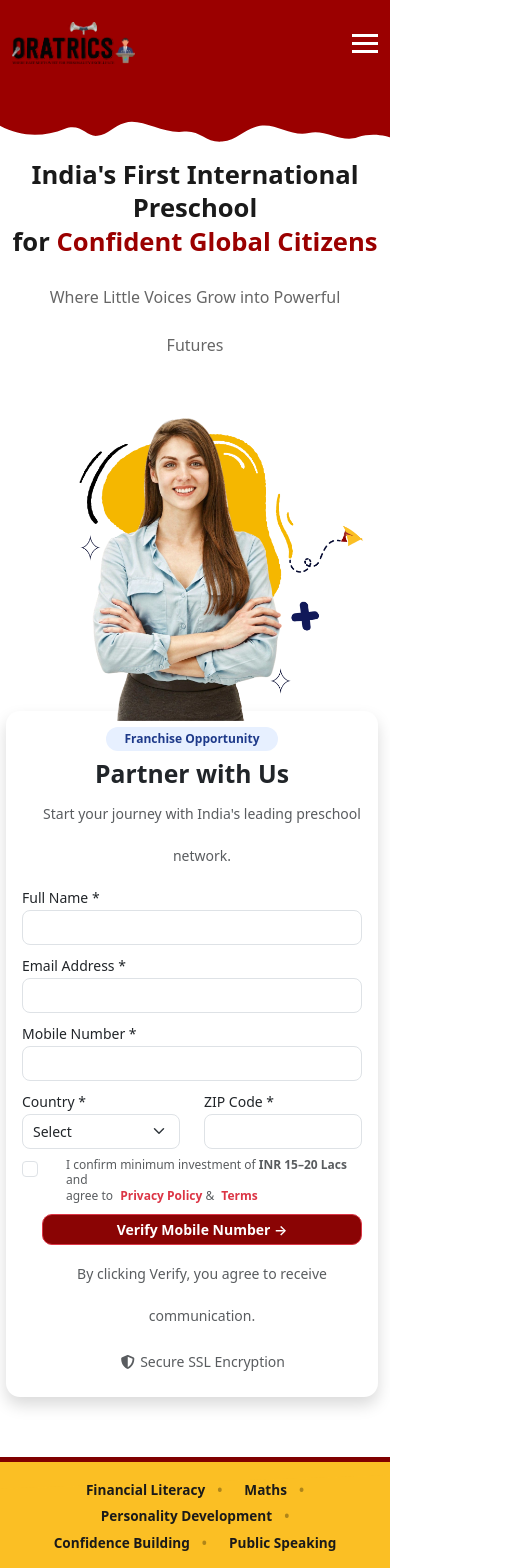
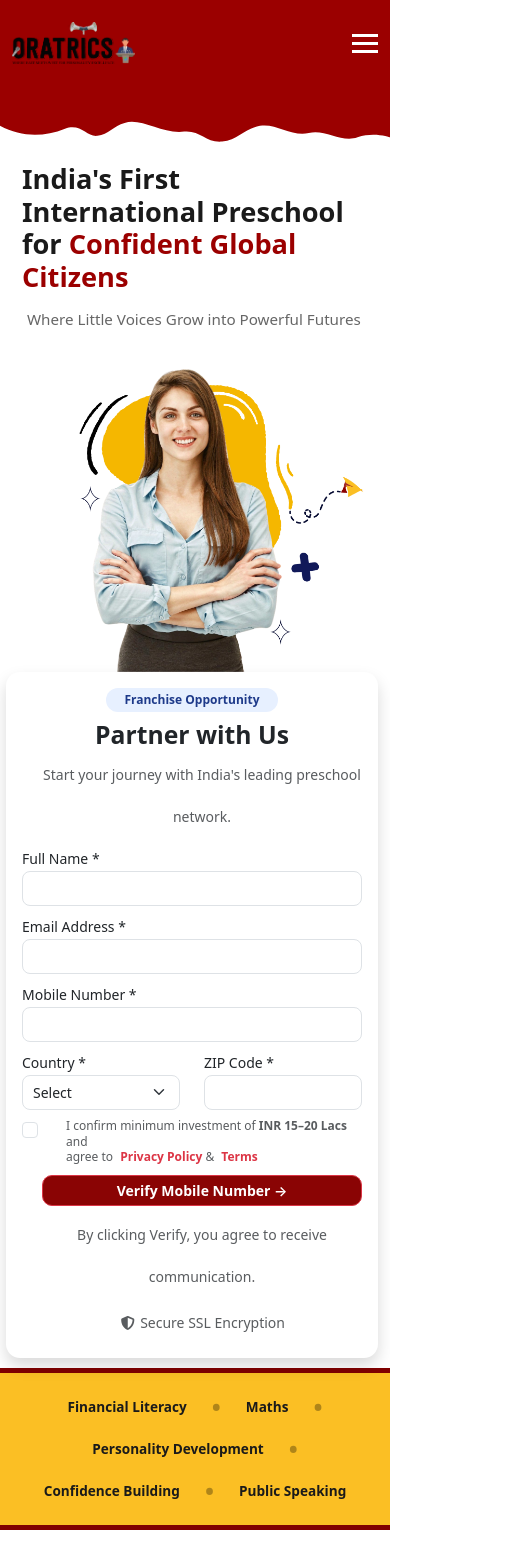
Before and after one commit to Sahu2408saurabh/franchise, a React (Vite) app: page / in a window 390 px wide. Shown: the top 1568 px of the page, 512 px wide, since content can reach past the window. Built offline with nearby package versions, Linux system fonts and the light colour scheme.

Commit message:
Aim Section Update

```diff
--- a/src/App.jsx
+++ b/src/App.jsx
@@ -19,8 +19,8 @@ function App() {
       <Education/>
 
       <AimSection/>
-      <TestimonialsSection/>
-
+      {/* <TestimonialsSection/>
+      */}
 
 
 
--- a/src/Testimonial/TestimonialsSection.jsx
+++ b/src/Testimonial/TestimonialsSection.jsx
@@ -1,7 +1,7 @@
 import React from "react";
 import "bootstrap/dist/css/bootstrap.min.css";
 import "bootstrap/dist/js/bootstrap.bundle.min.js";
-import test from "../assets/test.png";
+import test from "../assets/test1.png";
 import "./testimonials.css";
 
 const testimonials = [
--- a/src/Testimonial/testimonials.css
+++ b/src/Testimonial/testimonials.css
@@ -9,6 +9,7 @@
   font-size: 15px;
   color: #333;
 }
+
 
 .stars span {
   color: #fbbf24;
--- a/src/components/AimSection/aim.css
+++ b/src/components/AimSection/aim.css
@@ -156,8 +156,8 @@
   }
 
   .teacher-wrap {
-    width: 180px;
-    height: 180px;
+    width: 200px;
+    height: 200px;
   }
 
 
--- a/src/components/HeroSection/hero.css
+++ b/src/components/HeroSection/hero.css
@@ -1,29 +1,34 @@
-
 .hero-section {
   position: relative;
   background: #ffffff;
   overflow: hidden;
   padding-top: 20px;
+  width: 100%;
 }
-
 
 .hero-content {
   padding-bottom: 15px;
   position: relative;
   z-index: 10;
+  width: 100%;
 }
 
 .hero-text-content {
   margin-bottom: 30px;
+  width: 100%;
 }
 
 .hero-title {
   font-size: 2.5rem;
   font-weight: 800;
-  /* line-height: 1.2; */
+  line-height: 1.2;
   margin-bottom: 15px;
   color: #1a1a1a;
-  white-space: nowrap;
+
+}
+
+.hero-title br {
+  display: block;
 }
 
 .hero-title span {
@@ -33,8 +38,9 @@
 .hero-subtitle {
   font-size: 1.2rem;
   color: #666;
-  /* margin-bottom: 25px; */
+  margin-bottom: 25px;
   font-weight: 500;
+  line-height: 1.4;
 }
 
 /* Teacher image styling */
@@ -48,25 +54,25 @@
 
 .hero-image {
   width: 100%;
-  max-width: 800px;
+  max-width: 100%;
   height: auto;
   display: block;
   position: relative;
   z-index: 5;
-  bottom: -10px; /* Connects with yellow strip */
+  object-fit: contain;
 }
 
 /* Form styling */
 .form-wrapper {
-  max-width: 400px;
   width: 100%;
-  margin-left: auto;
-  margin-right: auto;
+  max-width: 500px;
+  margin: 0 auto;
 }
 
 .form-header {
   text-align: center;
   margin-bottom: 25px;
+  width: 100%;
 }
 
 .franchise-pill {
@@ -87,6 +93,7 @@
   margin-top: 10px;
   margin-bottom: 10px;
   color: #1a1a1a;
+  line-height: 1.3;
 }
 
 .form-subtitle {
@@ -103,16 +110,17 @@
   box-shadow: 0 20px 45px rgba(0, 0, 0, 0.12);
   position: relative;
   z-index: 10;
+  width: 100%;
 }
 
-
+/* Yellow strip section */
 .yellow-strip-container {
   position: relative;
   width: 100%;
   overflow: hidden;
   border-top: 5px solid maroon;
   border-bottom: 5px solid maroon;
-
+  margin-top: -5px;
 }
 
 .yellow-strip {
@@ -120,33 +128,22 @@
   padding: 20px 0;
   position: relative;
   z-index: 1;
-}
-
-
-.yellow-strip::before {
-  content: '';
-  position: absolute;
-  top: -20px;
-  left: 0;
   width: 100%;
-  height: 40px;
-  background: #fbbf24;
-  transform: skewY(-2deg);
-  z-index: -1;
-
 }
 
 .strip-items {
   display: flex;
-  justify-content: space-between;
+  justify-content: center;
   align-items: center;
+  flex-wrap: wrap;
+  gap: 10px 20px;
   list-style: none;
   margin: 0;
   padding: 0;
   font-weight: 700;
   font-size: 1.1rem;
   color: #1a1a1a;
-  flex-wrap: nowrap;
+  text-align: center;
 }
 
 .strip-items li {
@@ -158,21 +155,53 @@
   color: rgba(0, 0, 0, 0.3);
   font-size: 1.5rem;
   font-weight: bold;
-  margin: 0 5px;
+  display: inline-block;
 }
 
-/* Responsive styles */
-@media (max-width: 1199px) {
+/* ===== RESPONSIVE BREAKPOINTS ===== */
+
+/* Large desktops (1200px and above) */
+@media (min-width: 1200px) {
   .hero-title {
-    font-size: 2.5rem;
+    font-size: 2.8rem;
+  }
+
+  .hero-subtitle {
+    font-size: 1.3rem;
+  }
+
+  .strip-items {
+    justify-content: space-between;
+    flex-wrap: nowrap;
+    gap: 0;
+  }
+}
+
+/* Medium desktops and tablets landscape (992px - 1199px) */
+@media (min-width: 992px) and (max-width: 1199px) {
+  .hero-title {
+    font-size: 2.3rem;
   }
 
   .strip-items {
     font-size: 1rem;
+    justify-content: space-between;
+    flex-wrap: nowrap;
+    gap: 0;
+  }
+
+  .teacher-wrapper {
+    margin-top: 40px;
+  }
+
+  .hero-image {
+    max-width: 800px;
+    margin-left: 0;
   }
 }
 
-@media (max-width: 991px) {
+/* Tablets and small desktops (768px - 991px) */
+@media (min-width: 768px) and (max-width: 991px) {
   .hero-content {
     padding-bottom: 60px;
   }
@@ -182,12 +211,19 @@
     text-align: center;
   }
 
+  .hero-title br {
+    display: none;
+  }
+
   .hero-subtitle {
     text-align: center;
+    font-size: 1.1rem;
+    padding: 0 10px;
   }
 
   .teacher-wrapper {
     text-align: center;
+    margin-top: 40px;
   }
 
   .hero-image {
@@ -197,74 +233,110 @@
 
   .form-wrapper {
     margin-top: 40px;
+    max-width: 450px;
   }
 
   .strip-items {
-    font-size: 0.95rem;
-  }
-}
-
-@media (max-width: 768px) {
-  .hero-title {
-    font-size: 2rem;
-    line-height: 1.3;
-  }
-
-  .hero-subtitle {
-    font-size: 1.1rem;
-  }
-
-  .strip-items {
-    flex-wrap: wrap;
+    font-size: 1rem;
     justify-content: center;
-    gap: 10px 20px;
+    gap: 15px 30px;
   }
 
   .dot-separator {
     display: none;
   }
 
+  .strip-items li {
+    position: relative;
+    padding-right: 20px;
+  }
+
   .strip-items li:not(:last-child)::after {
     content: "•";
-    margin-left: 20px;
+    position: absolute;
+    right: -10px;
     color: rgba(0, 0, 0, 0.3);
-  }
-
-  .strip-items li:last-child::after {
-    content: "";
-  }
-
-  .hero-image {
-    max-width: 100%;
-    height: auto;
-  }
-
-  .form-wrapper {
-    max-width: 100%;
-  }
-
-  .hero-form-card {
-    padding: 22px;
+    font-size: 1.5rem;
+    font-weight: bold;
   }
 }
 
-@media (max-width: 576px) {
+/* Mobile landscape and small tablets (576px - 767px) */
+@media (min-width: 576px) and (max-width: 767px) {
   .hero-section {
     padding-top: 15px;
   }
 
   .hero-title {
+    font-size: 2rem;
+    text-align: center;
+    line-height: 1.3;
+    padding: 0 10px;
+  }
+
+  .hero-title br {
+    display: none;
+  }
+
+  .hero-subtitle {
+    text-align: center;
+    font-size: 1.1rem;
+    padding: 0 15px;
+    margin-bottom: 20px;
+  }
+
+  .teacher-wrapper {
+    margin-top: 30px;
+  }
+
+  .form-wrapper {
+    margin-top: 30px;
+    max-width: 400px;
+  }
+
+  .hero-form-card {
+    padding: 24px;
+  }
+
+  .form-title {
+    font-size: 26px;
+  }
+
+  .strip-items {
+    font-size: 0.95rem;
+    gap: 10px 25px;
+  }
+
+  .yellow-strip {
+    padding: 18px 0;
+  }
+
+  .strip-items li:not(:last-child)::after {
+    content: "•";
+    margin-left: 15px;
+    color: rgba(0, 0, 0, 0.3);
+    font-size: 1.3rem;
+  }
+
+  .dot-separator {
+    display: none;
+  }
+}
+
+/* Mobile portrait (425px - 575px) */
+@media (min-width: 425px) and (max-width: 575px) {
+  .hero-title {
     font-size: 1.8rem;
-    white-space: normal;
+    padding: 0 15px;
   }
 
   .hero-subtitle {
     font-size: 1rem;
-    padding: 0 10px;
+    padding: 0 20px;
   }
 
   .franchise-pill {
-    padding: 8px 20px;
+    padding: 8px 22px;
     font-size: 13px;
   }
 
@@ -272,13 +344,116 @@
     font-size: 24px;
   }
 
+  .form-subtitle {
+    font-size: 13px;
+    padding: 0 5px;
+  }
+
+  .hero-form-card {
+    padding: 22px;
+  }
+
   .strip-items {
     font-size: 0.9rem;
-    gap: 8px 15px;
+    gap: 8px 20px;
+  }
+
+  .strip-items li {
+    padding: 2px 0;
+  }
+
+  .strip-items li:not(:last-child)::after {
+    margin-left: 15px;
+    font-size: 1.2rem;
+  }
+
+  .teacher-wrapper {
+    margin-top: 25px;
+  }
+}
+
+/* Small mobile (375px - 424px) */
+@media (min-width: 375px) and (max-width: 424px) {
+  .hero-title {
+    font-size: 1.7rem;
+    padding: 0 10px;
+  }
+
+  .hero-subtitle {
+    font-size: 0.95rem;
+    padding: 0 15px;
+  }
+
+  .form-wrapper {
+    padding: 0 10px;
+  }
+
+  .hero-form-card {
+    padding: 20px;
+  }
+
+  .form-title {
+    font-size: 22px;
+  }
+
+  .strip-items {
+    font-size: 0.85rem;
+    gap: 6px 15px;
+  }
+
+  .strip-items li:not(:last-child)::after {
+    margin-left: 12px;
+    font-size: 1.1rem;
   }
 
   .yellow-strip {
-    padding: 18px 0;
+    padding: 16px 0;
+  }
+}
+
+/* Extra small mobile (320px - 374px) */
+@media (min-width: 320px) and (max-width: 374px) {
+  .hero-section {
+    padding-top: 10px;
+  }
+
+  .hero-title {
+    font-size: 1.6rem;
+    padding: 0 8px;
+    line-height: 1.25;
+  }
+
+  .hero-subtitle {
+    font-size: 0.9rem;
+    padding: 0 10px;
+    margin-bottom: 15px;
+  }
+
+  .franchise-pill {
+    padding: 6px 18px;
+    font-size: 12px;
+  }
+
+  .form-title {
+    font-size: 20px;
+  }
+
+  .form-subtitle {
+    font-size: 12px;
+  }
+
+  .hero-form-card {
+    padding: 18px;
+  }
+
+  .strip-items {
+    font-size: 0.8rem;
+    gap: 5px 12px;
+  }
+
+  .strip-items li:not(:last-child)::after {
+    margin-left: 10px;
+    font-size: 1rem;
   }
 
   .teacher-wrapper {
@@ -286,42 +461,80 @@
   }
 }
 
-/* Extra small devices */
-@media (max-width: 400px) {
+/* Very small mobile (below 320px) */
+@media (max-width: 319px) {
   .hero-title {
-    font-size: 1.6rem;
+    font-size: 1.4rem;
+    padding: 0 5px;
+  }
+
+  .hero-subtitle {
+    font-size: 0.85rem;
+    padding: 0 8px;
   }
 
   .strip-items {
-    font-size: 0.85rem;
-    gap: 6px 12px;
+    font-size: 0.75rem;
+    gap: 4px 8px;
   }
 
   .strip-items li:not(:last-child)::after {
-    margin-left: 12px;
+    margin-left: 8px;
   }
 
   .hero-form-card {
-    padding: 18px;
+    padding: 15px;
+  }
+
+  .form-title {
+    font-size: 18px;
   }
 }
 
-/* Form specific responsive styles */
-@media (max-width: 991px) {
-  .form-wrapper {
-    margin-left: 0;
-    margin-right: 0;
+/* Special handling for very wide screens */
+@media (min-width: 1600px) {
+  .hero-title {
+    font-size: 3rem;
+  }
+
+  .hero-subtitle {
+    font-size: 1.4rem;
+  }
+
+  .strip-items {
+    font-size: 1.2rem;
   }
 }
 
-/* Ensure the image connects properly with yellow strip on all screens */
-@media (min-width: 992px) {
+/* Height-based adjustments for very short screens */
+@media (max-height: 700px) and (min-width: 992px) {
+  .hero-content {
+    padding-bottom: 10px;
+  }
+
   .teacher-wrapper {
-    margin-top: 40px;
+    margin-top: 20px;
   }
 
   .hero-image {
-    max-width: 800px;
-    margin-left: 0;
+    max-height: 350px;
+    object-fit: contain;
   }
 }
+
+/* Print styles */
+@media print {
+  .hero-section {
+    padding-top: 10px;
+  }
+
+  .hero-form-card {
+    box-shadow: none;
+    border: 1px solid #ddd;
+  }
+
+  .yellow-strip-container {
+    border-top: 2px solid maroon;
+    border-bottom: 2px solid maroon;
+  }
+}
```
Also changed, not shown: src/assets/test1.png (added).
